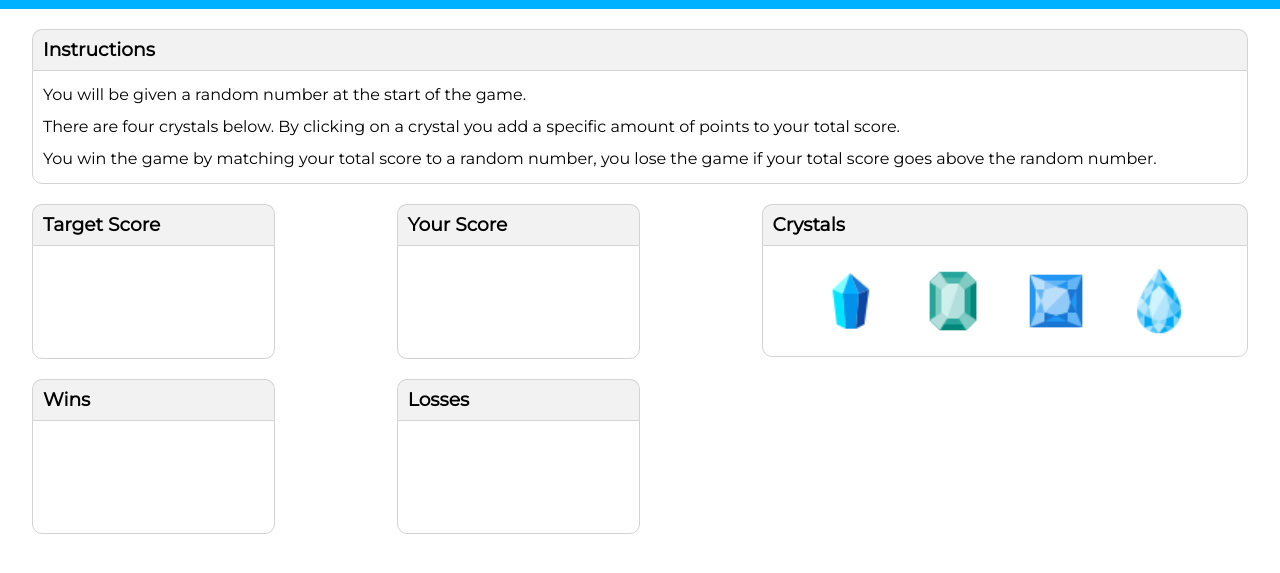
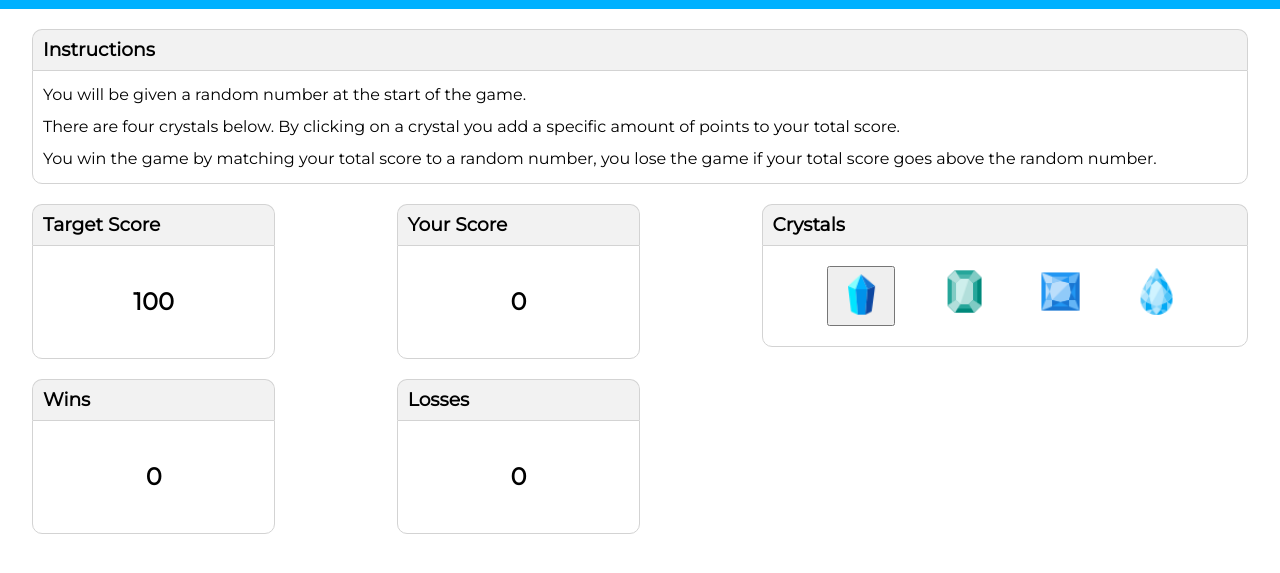
Before and after one commit to wisemufin/unit-4-game, a plain HTML site: page index.html in a window 1280 px wide. Shown: the part 91-664 px from the top of the page. Drawn offline with nearby package versions, Linux system fonts and the light colour scheme.

Commit message:
Set up all of the variables for the game, now working on functionality

```diff
--- a/assets/css/style.css
+++ b/assets/css/style.css
@@ -144,6 +144,6 @@ header h1 {
 }
 
 .jewels img {
-  height: 70px;
-  width: 70px;
+  height: 4vw;
+  width: 4vw;
 }
--- a/assets/javascript/game.js
+++ b/assets/javascript/game.js
@@ -0,0 +1,55 @@
+var winCounter = 0;
+var lossCounter = 0;
+var computerNumber = 0;
+var userNumber = 0;
+var crystalNumber = 0;
+var emeraldNumber = 0;
+var sapphireNumber = 0;
+var topazNumber = 0
+
+function targetNumber() {
+    // Generates the target score
+    computerNumber = Math.floor(Math.random() * 120) + 19;
+    $("#targetScore").text(computerNumber);
+
+    // Logs Target Score to console to verify functionality
+    console.log(computerNumber);
+  };
+
+function jewelNumbers() {
+  // Assigns each jewel a random number from 1 to 12
+  crystalNumber = Math.floor(Math.random() * 12) + 1;
+  emeraldNumber = Math.floor(Math.random() * 12) + 1;
+  sapphireNumber = Math.floor(Math.random() * 12) + 1;
+  topazNumber = Math.floor(Math.random() * 12) + 1;
+
+  // Sets userNumber to 0 and displays it on the screen
+  // userNumber = 0;
+  $("#yourScore").text(userNumber);
+}
+
+function gameStart() {
+    // Resets the wins to 0 and displays the value on the scree
+    winCounter = 0;
+    $("#winCount").text(winCounter);
+
+    // Resets the losses to 0 and displays the value on the screen
+    lossCounter = 0;
+    $("#lossCount").text(lossCounter);
+};
+
+// Sets the targetNumber between 19 and 120
+targetNumber();
+// Gives each jewel a random value between 1 and 12
+jewelNumbers();
+// Sets the wins and losses to 0 and displays them on the screen
+gameStart();
+
+// On click functions for jewels
+$("#crystal").on("click", function() {
+  if (true) {
+
+  }
+  userNumber += crystalNumber;
+  console.log(userNumber);
+});
--- a/index.html
+++ b/index.html
@@ -5,6 +5,7 @@
     <link href="https://fonts.googleapis.com/css?family=Montserrat" rel="stylesheet">
     <link rel="stylesheet" href="assets/css/reset.css">
     <link rel="stylesheet" href="assets/css/style.css">
+    <script type="text/javascript" src="https://cdnjs.cloudflare.com/ajax/libs/jquery/3.2.1/jquery.min.js"></script>
     <title>Unit-4-Game</title>
   </head>
   <body>
@@ -55,10 +56,10 @@
           <h3>Crystals</h3>
         </div>
         <div class="jewels instructions-text">
-          <img src="assets/images/crystal-48.png" alt="">
-          <img src="assets/images/emerald-48.png" alt="">
-          <img src="assets/images/sapphire-48.png" alt="">
-          <img src="assets/images/topaz-48.png" alt="">
+          <button type="button" name="button"><img src="assets/images/crystal-48.png" id="crystal" alt=""></button>
+          <img src="assets/images/emerald-48.png" id="emerald" alt="">
+          <img src="assets/images/sapphire-48.png" id="sapphire" alt="">
+          <img src="assets/images/topaz-48.png" id="topaz" alt="">
         </div>
       </div>
     </div>
```
